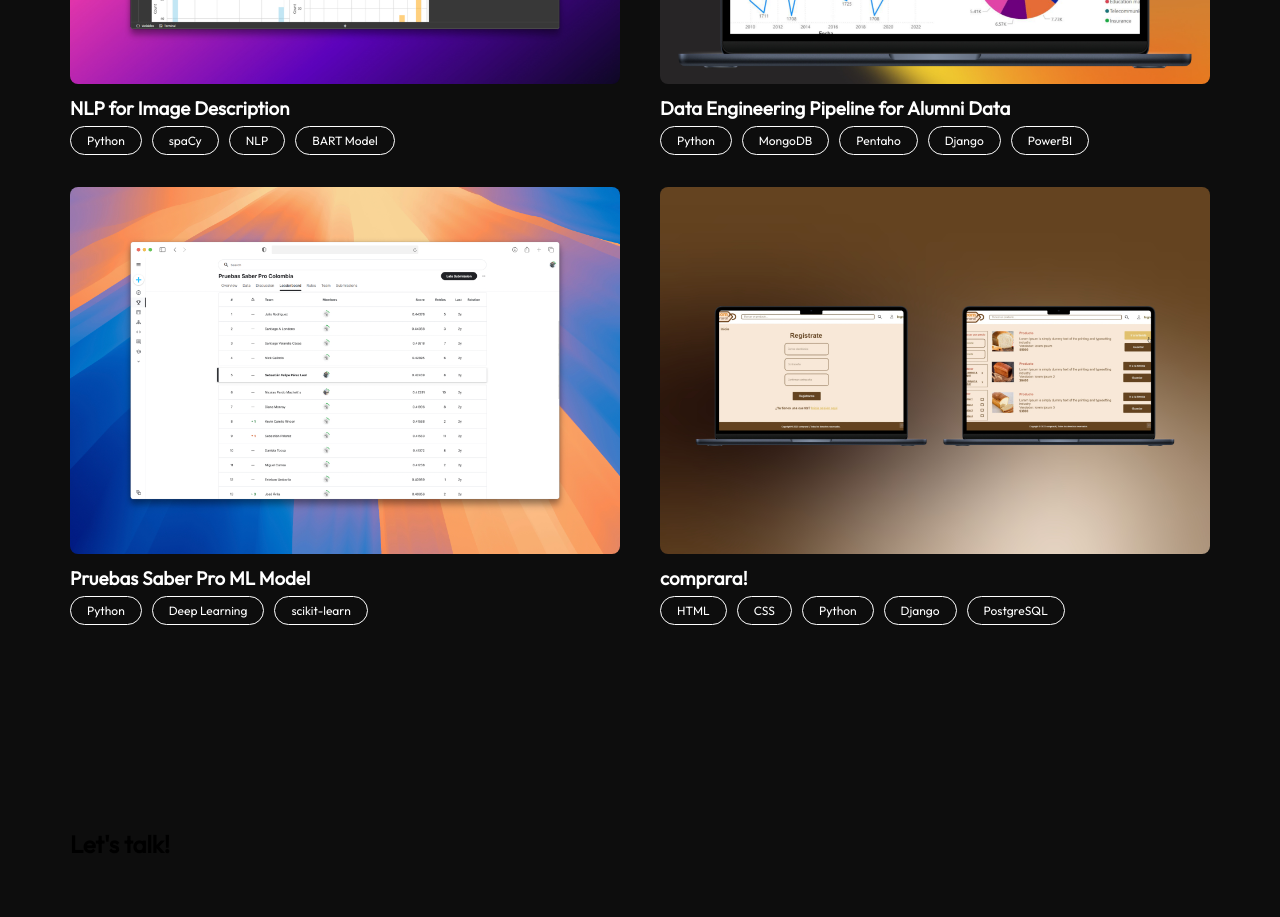
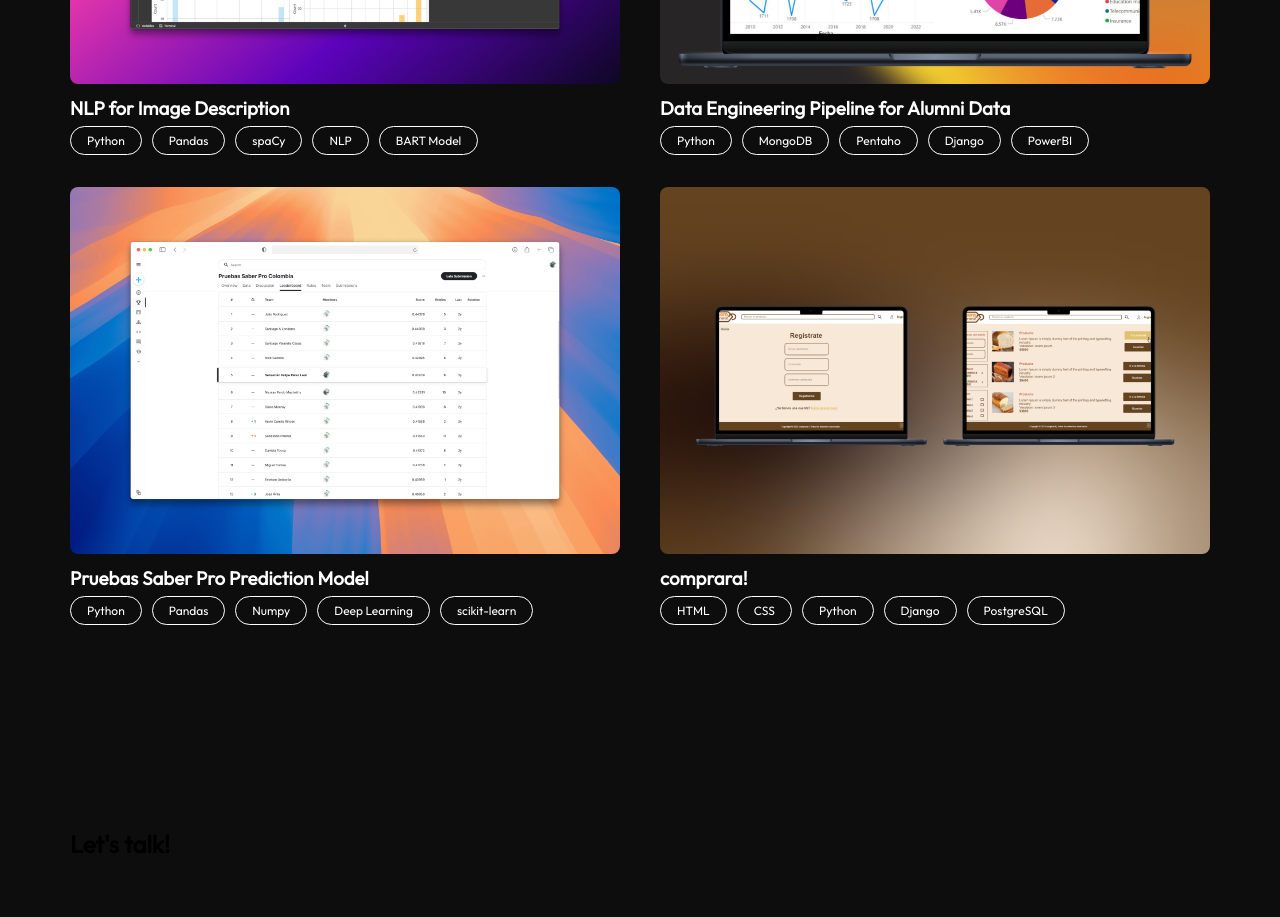
Before and after one commit to felipeperezleal/portfolio, a React (Vite) app: page / in a window 1280 px wide. Shown: the part 2220-3137 px from the top of the page. Built offline with nearby package versions, Linux system fonts and the light colour scheme.

Commit message:
GitHub repo links added to each project

```diff
--- a/src/components/Projects/Projects.jsx
+++ b/src/components/Projects/Projects.jsx
@@ -18,7 +18,7 @@ export const Projects = () => {
             <figure className={styles.cardPicture}>
               <img src={Tripster} alt="Tripster"/>
             </figure>
-            <h3 className={styles.heading3}><a href="#">Tripster</a></h3>
+            <h3 className={styles.heading3}><a href="https://github.com/felipeperezleal/routes_ms" target='_blank'>Tripster</a></h3>
             <ul className={styles.cardSkills}>
               <li className={styles.cardTag}>Go</li>
               <li className={styles.cardTag}>Flutter</li>
@@ -30,7 +30,7 @@ export const Projects = () => {
               <figure className={styles.cardPicture}>
                   <img src={Artisticall} alt="Artisticall"/>
               </figure>
-              <h3 className={styles.heading3}><a href="#">Artisticall</a></h3>
+              <h3 className={styles.heading3}><a href="https://github.com/Artisticall/artisticall" target='_blank'>Artisticall</a></h3>
               <ul className={styles.cardSkills}>
                   <li className={styles.cardTag}>Kotlin</li>
                   <li className={styles.cardTag}>Firebase</li>
@@ -41,9 +41,10 @@ export const Projects = () => {
             <figure className={styles.cardPicture}>
               <img src={NLP} alt="NLP for Image Description"/>
             </figure>
-            <h3 className={styles.heading3}><a href="#">NLP for Image Description</a></h3>
+            <h3 className={styles.heading3}><a href="https://github.com/felipeperezleal/nlp-image-description" target='_blank'>NLP for Image Description</a></h3>
             <ul className={styles.cardSkills}>
               <li className={styles.cardTag}>Python</li>
+              <li className={styles.cardTag}>Pandas</li>
               <li className={styles.cardTag}>spaCy</li>
               <li className={styles.cardTag}>NLP</li>
               <li className={styles.cardTag}>BART Model</li>
@@ -53,7 +54,7 @@ export const Projects = () => {
               <figure className={styles.cardPicture}>
                   <img src={Alumni} alt="Data Engineering Pipeline for Alumni Data"/>
               </figure>
-              <h3 className={styles.heading3}><a href="#">Data Engineering Pipeline for Alumni Data</a></h3>
+              <h3 className={styles.heading3}><a href="https://github.com/scassiano/bda_project_ir" target='_blank'>Data Engineering Pipeline for Alumni Data</a></h3>
               <ul className={styles.cardSkills}>
                   <li className={styles.cardTag}>Python</li>
                   <li className={styles.cardTag}>MongoDB</li>
@@ -66,9 +67,11 @@ export const Projects = () => {
               <figure className={styles.cardPicture}>
                   <img src={SaberPro} alt="Saber Pro Model"/>
               </figure>
-              <h3 className={styles.heading3}><a href="#">Pruebas Saber Pro ML Model</a></h3>
+              <h3 className={styles.heading3}><a href="https://github.com/felipeperezleal/saberpro-prediction-model" target='_blank'>Pruebas Saber Pro Prediction Model</a></h3>
               <ul className={styles.cardSkills}>
                   <li className={styles.cardTag}>Python</li>
+                  <li className={styles.cardTag}>Pandas</li>
+                  <li className={styles.cardTag}>Numpy</li>
                   <li className={styles.cardTag}>Deep Learning</li>
                   <li className={styles.cardTag}>scikit-learn</li>
               </ul>
@@ -77,7 +80,7 @@ export const Projects = () => {
               <figure className={styles.cardPicture}>
                   <img src={comprara} alt="Comprara"/>
               </figure>
-              <h3 className={styles.heading3}><a href="#">comprara!</a></h3>
+              <h3 className={styles.heading3}><a href="https://github.com/felipeperezleal/comprara" target='_blank'>comprara!</a></h3>
               <ul className={styles.cardSkills}>
                   <li className={styles.cardTag}>HTML</li>
                   <li className={styles.cardTag}>CSS</li>
```
